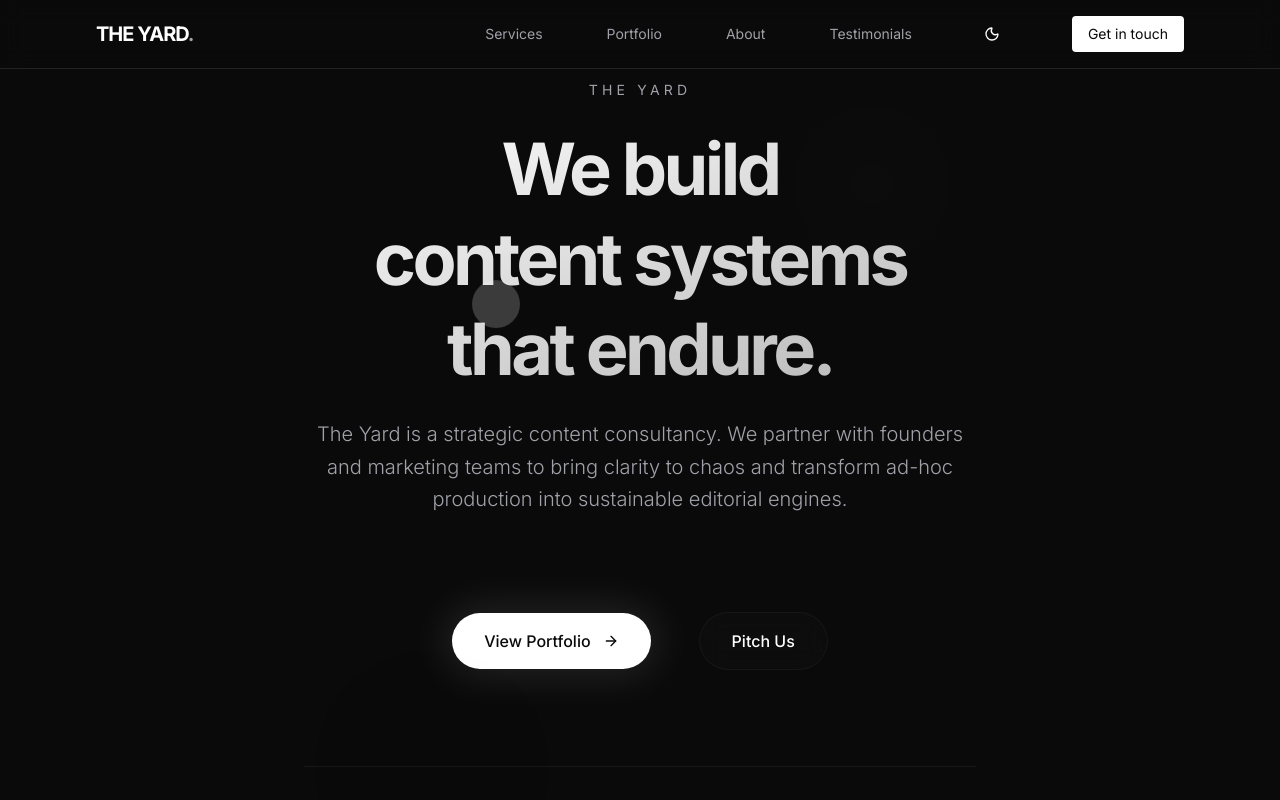
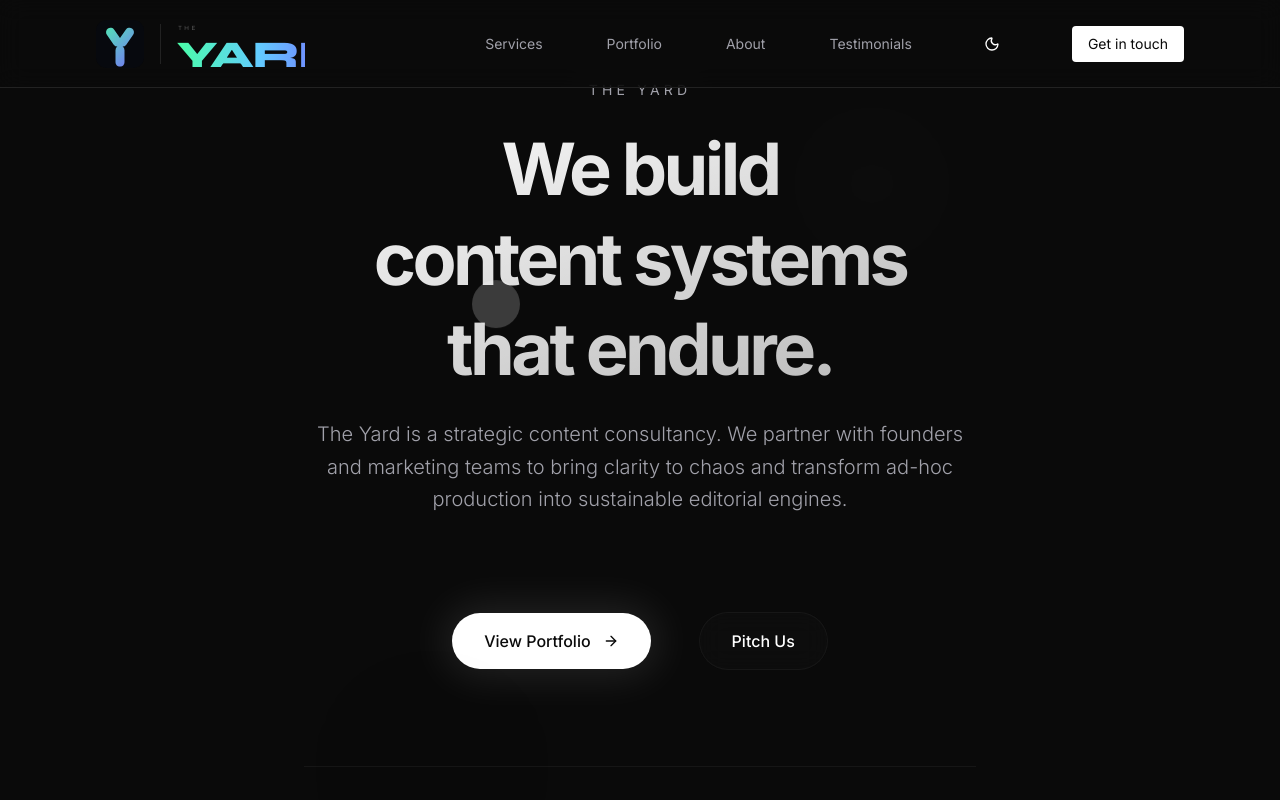
Before and after one commit to aksharsworkspace/v0-team-yard, a Next.js app: page / in a window 1280 px wide. Shown: the top 800 px of the page. Built offline with nearby package versions, Linux system fonts and the light colour scheme.

Commit message:
Incorporate official The Yard emblem and Syne font

```diff
--- a/app/layout.tsx
+++ b/app/layout.tsx
@@ -1,5 +1,5 @@
 import type { Metadata } from 'next'
-import { Inter } from 'next/font/google'
+import { Inter, Syne } from 'next/font/google'
 import { Analytics } from '@vercel/analytics/next'
 import { ThemeProvider } from '@/components/theme-provider'
 import './globals.css'
@@ -7,6 +7,11 @@ import './globals.css'
 const inter = Inter({
   subsets: ["latin"],
   variable: '--font-inter'
+})
+
+const syne = Syne({
+  subsets: ["latin"],
+  variable: '--font-syne'
 })
 
 export const metadata: Metadata = {
@@ -21,7 +26,7 @@ export default function RootLayout({
 }>) {
   return (
     <html lang="en" suppressHydrationWarning className="bg-background dark">
-      <body className={`${inter.variable} font-sans antialiased`}>
+      <body className={`${inter.variable} ${syne.variable} font-sans antialiased`}>
         <ThemeProvider
           attribute="class"
           defaultTheme="dark"
--- a/components/footer.tsx
+++ b/components/footer.tsx
@@ -1,4 +1,5 @@
 import Link from "next/link"
+import { Logo } from "./logo"
 
 export function Footer() {
   return (
@@ -6,8 +7,8 @@ export function Footer() {
       <div className="max-w-7xl mx-auto">
         <div className="grid grid-cols-1 md:grid-cols-4 gap-12 md:gap-8 mb-20">
           <div className="md:col-span-1">
-            <Link href="/" className="text-2xl font-bold tracking-tighter inline-block mb-6">
-              THE YARD<span className="text-muted-foreground">.</span>
+            <Link href="/" className="inline-block mb-8 hover:opacity-80 transition-opacity">
+              <Logo />
             </Link>
             <p className="text-muted-foreground text-sm font-light leading-relaxed max-w-xs">
               A strategic content consultancy partnering with founders and marketing teams.
--- a/components/header.tsx
+++ b/components/header.tsx
@@ -3,6 +3,7 @@
 import { ThemeToggle } from "./theme-toggle"
 import Link from "next/link"
 import { useState } from "react"
+import { Logo } from "./logo"
 import { Menu, X } from "lucide-react"
 
 const navItems = [
@@ -18,8 +19,8 @@ export function Header() {
   return (
     <header className="fixed top-0 left-0 right-0 z-50 bg-background/80 backdrop-blur-md border-b border-border">
       <nav className="max-w-6xl mx-auto px-6 py-4 flex items-center justify-between">
-        <Link href="/" className="text-xl font-bold tracking-tighter">
-          THE YARD<span className="text-muted-foreground">.</span>
+        <Link href="/" className="hover:opacity-80 transition-opacity">
+          <Logo />
         </Link>
 
         {/* Desktop Navigation */}
--- /dev/null
+++ b/components/logo.tsx
@@ -0,0 +1,40 @@
+import React from "react"
+
+export function Logo({ className = "" }: { className?: string }) {
+  return (
+    <div className={`flex items-center gap-4 ${className}`}>
+      <svg viewBox="0 0 80 80" className="w-10 h-10 md:w-12 md:h-12 shrink-0" xmlns="http://www.w3.org/2000/svg">
+        <defs>
+          <linearGradient id="g6" x1="0%" y1="0%" x2="100%" y2="100%">
+            <stop offset="0%" stopColor="#4AFFA8" />
+            <stop offset="100%" stopColor="#7B61FF" />
+          </linearGradient>
+          <clipPath id="c6">
+            <rect x="32.5" y="8" width="15" height="35" rx="7.5" transform="rotate(35 40 43)" />
+            <rect x="32.5" y="8" width="15" height="35" rx="7.5" transform="rotate(-35 40 43)" />
+            <rect x="32.5" y="8" width="15" height="35" rx="7.5" transform="rotate(180 40 43)" />
+          </clipPath>
+        </defs>
+        <rect width="80" height="80" rx="18" fill="#07090E" />
+        <rect width="80" height="80" fill="url(#g6)" clipPath="url(#c6)" />
+      </svg>
+      <div className="w-[1px] h-10 bg-white/10 shrink-0 hidden sm:block"></div>
+      <svg viewBox="0 0 200 86" className="w-24 md:w-32 shrink-0 hidden sm:block" xmlns="http://www.w3.org/2000/svg">
+        <defs>
+          <linearGradient id="g7" x1="0%" y1="0%" x2="100%" y2="0%">
+            <stop offset="0%" stopColor="#4AFFA8" />
+            <stop offset="48%" stopColor="#62CCFF" />
+            <stop offset="100%" stopColor="#7B61FF" />
+          </linearGradient>
+          <linearGradient id="g7l" x1="0%" y1="0%" x2="100%" y2="0%">
+            <stop offset="0%" stopColor="#4AFFA8" stopOpacity=".42" />
+            <stop offset="100%" stopColor="#7B61FF" stopOpacity=".05" />
+          </linearGradient>
+        </defs>
+        <text x="2" y="22" fontFamily="var(--font-syne), system-ui, sans-serif" fontSize="10" fontWeight="400" fill="rgba(255,255,255,.35)" letterSpacing="4">THE</text>
+        <line x1="2" y1="29" x2="198" y2="29" stroke="url(#g7l)" strokeWidth=".8" />
+        <text x="0" y="80" fontFamily="var(--font-syne), system-ui, sans-serif" fontSize="59" fontWeight="800" fill="url(#g7)" letterSpacing="-1.5">YARD</text>
+      </svg>
+    </div>
+  )
+}
```
